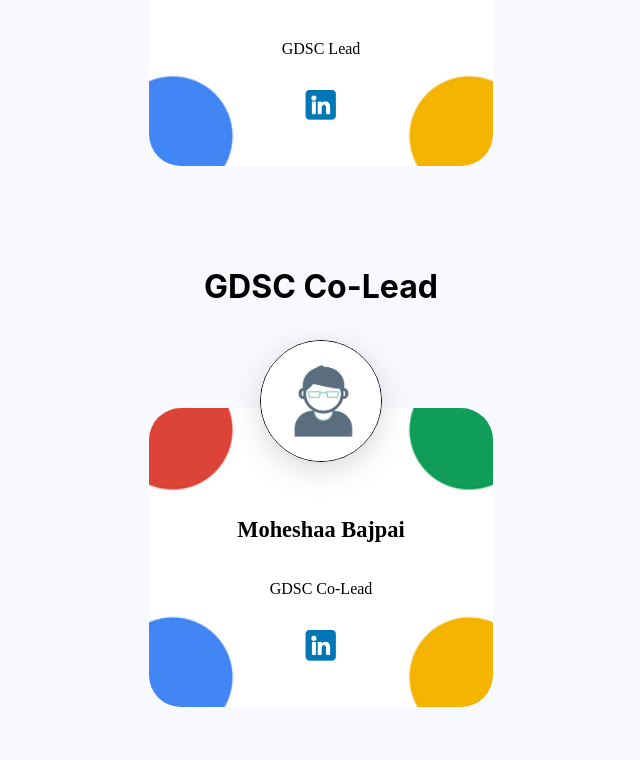
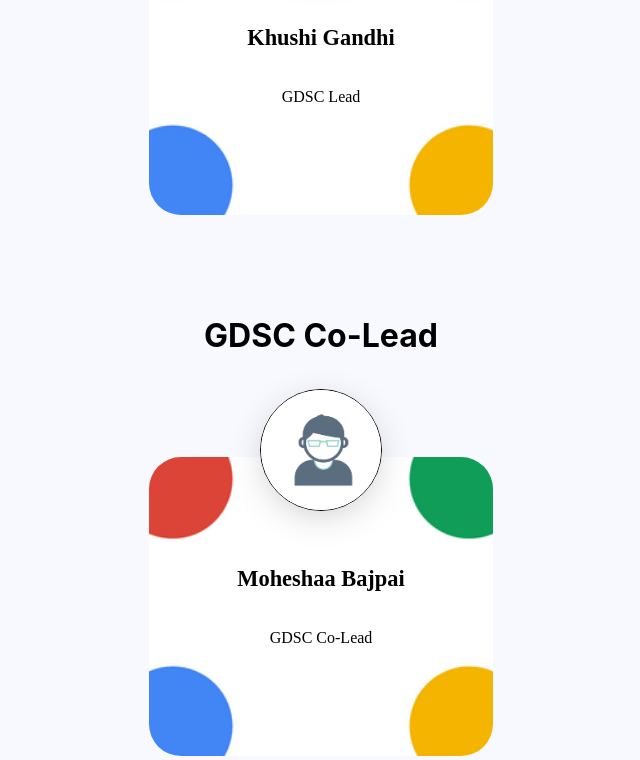
Before and after one commit to patil-tanay/team-page, a React (Create React App) app: page / in a window 1280 px wide. Shown: the part 1220-1980 px from the top of the page, without its empty margins (319-959 px from the left). Built offline with nearby package versions, Linux system fonts and the light colour scheme.

Commit message:
Update Teams.js

```diff
--- a/src/Pages/Teams.js
+++ b/src/Pages/Teams.js
@@ -1,6 +1,6 @@
 import React, { Component } from "react";
 import "./../Assets/css/team.css";
-import Ankur from "../Assets/img/demoo.jpg";
+import teamp from "../Assets/img/demoo.jpg";
 import linkedIn from "../Assets/img/linkedin.png";
 // import AOS from "aos";
 // import "aos/dist/aos.css";
@@ -252,10 +252,11 @@
         {/*left right section */}
         <div className="teamlanding"  data-aos-delay="600">
 
-            <h2>
+
+        </div>
+        <h2>
               <b>Meet Our Team 2022-2023</b>
             </h2>
-        </div>
         {/*team section */}
         {/* Faculty Coordinators */}
         <div className="Heading text-center" data-aos="fade-up">
@@ -300,7 +301,7 @@
         <div className="teamsCardContainer mt-5" data-aos="fade-up">
           <div class="teamCard">
             <div style={{ height: "40px" }}>
-              <img class="teamImage" alt="" src={Ankur} />
+              <img class="teamImage" alt="" src={teamp} />
             </div>
             <h5
               class="MuiTypography-root mt-5 jss7 MuiTypography-h4 team-heading MuiTypography-alignCenter"
@@ -316,13 +317,7 @@
               GDSC Lead
             </span>
 
-            <div class="MuiCardActions-root MuiCardActions-spacing margin-2">
-              <button class="connect-btn">
-                <a href="https://www.linkedin.com/in/ankurg132" target="_blank">
-                  <img src={linkedIn} className="connect-icon" />
-                </a>
-              </button>
-            </div>
+
           </div>
         </div>
 
@@ -332,7 +327,7 @@
         <div className="teamsCardContainer mt-5" data-aos="fade-up">
           <div class="teamCard">
             <div style={{ height: "40px" }}>
-              <img class="teamImage" alt="" src={Ankur} />
+              <img class="teamImage" alt="" src={teamp} />
             </div>
             <h5
               class="MuiTypography-root mt-5 jss7 MuiTypography-h4 team-heading MuiTypography-alignCenter"
@@ -348,13 +343,7 @@
               GDSC Co-Lead
             </span>
 
-            <div class="MuiCardActions-root MuiCardActions-spacing margin-2">
-              <button class="connect-btn">
-                <a href="https://www.linkedin.com/in/ankurg132" target="_blank">
-                  <img src={linkedIn} className="connect-icon" />
-                </a>
-              </button>
-            </div>
+
           </div>
         </div>
         {/* Leads */}
```
